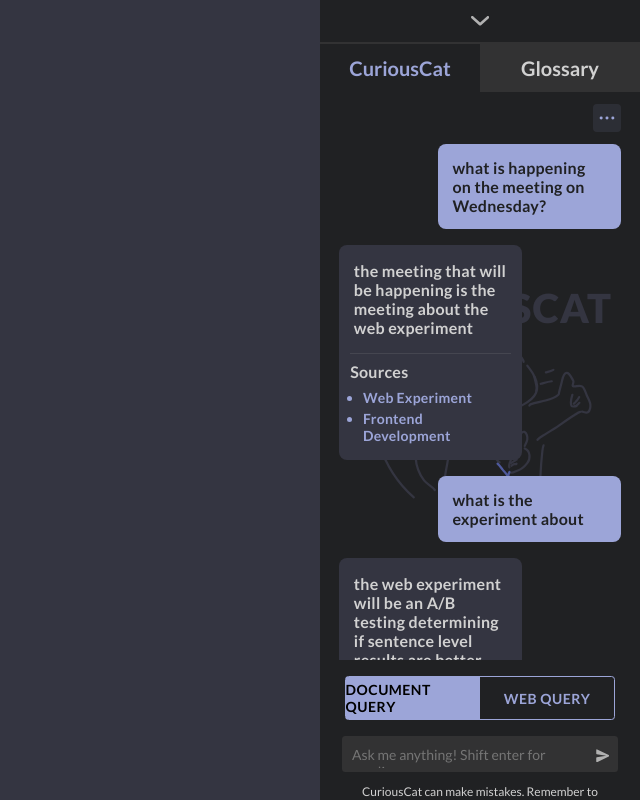
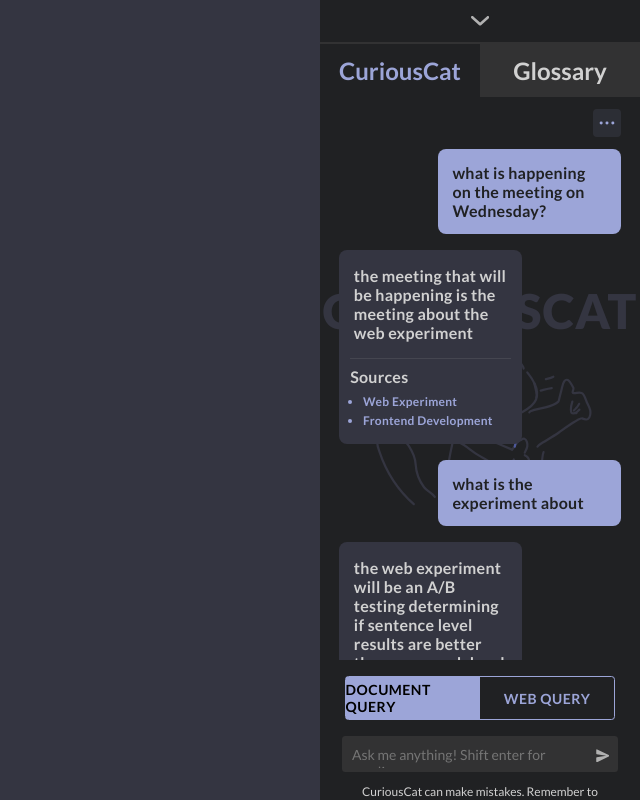
Before and after one commit to Jaywhisker/Satiscribble-UI, a Next.js app: page /dropdown in a window 1280 px wide. Shown: the whole page, without its empty margins (640-1280 px from the left). Built offline with nearby package versions, Linux system fonts and the light colour scheme.

Commit message:
adjusted fonts ig

```diff
--- a/src/styles/components/inputChat.module.css
+++ b/src/styles/components/inputChat.module.css
@@ -16,7 +16,8 @@
     padding: 1.75vh 0;
     color: var(--Dark_Grey);
     font-weight: 600;
-    font-size: 2vmin;
+    /* font-size: 2vmin; */
+    font-size: 1rem;
     letter-spacing: 0.25px;
 }
 
@@ -39,7 +40,8 @@
     padding: 2vh 0;
     color: var(--Off_White);
     font-weight: 600;
-    font-size: 2vmin;
+    /* font-size: 2vmin; */
+    font-size: 1rem;
     letter-spacing: 0.25px;
 }
 
@@ -54,7 +56,8 @@
     margin-top: 1vh;
     color: var(--Off_White);
     font-weight: 600;
-    font-size: 2vmin;
+    /* font-size: 2vmin; */
+    font-size: 1rem;
     letter-spacing: 0.25px;
     margin-bottom: 1vh;
 }
@@ -68,7 +71,8 @@
     color: var(--Nice_Blue);
     font-family: 'Lato';
     font-weight: 600;
-    font-size: 1.75vmin;
+    /* font-size: 1.75vmin; */
+    font-size: 0.75rem;
     letter-spacing: 0.25px;
     margin: 0.5vh 0;
 }
--- a/src/styles/components/rightSideBar.module.css
+++ b/src/styles/components/rightSideBar.module.css
@@ -58,7 +58,8 @@
 
 .tabText{
     margin: 0;
-    font-size: 2.5vmin;
+    /* font-size: 2.5vmin; */
+    font-size: 1.5rem;
     font-weight: 600;
     margin: 1.5vh 0;
 }
@@ -81,7 +82,8 @@
 
 .backgroundText{
     color: var(--Dark_Purple_Blue);
-    font-size: 5vmin;
+    /* font-size: 5vmin; */
+    font-size: 3rem;
     font-weight: 800;
     letter-spacing: 1px;
     margin-bottom: 1.5vh;
@@ -144,23 +146,25 @@
 
 .clearChatContainer{
     position: absolute;
-    top: 17vh;
-    right: 1vw;
+    top: 18vh;
+    right: 6%;
     background-color: var(--Grey);
     padding: 1vh 1vw;
     border-radius: 3.5px;
+    z-index: 5;
 }
 
 .clearChatContainer:hover{
     cursor: pointer;
-    background-color: var(--Nice_Blue_25);
+    background-color: var(--Dark_Purple_Blue);
 }
 
 .clearChatText{
     color: var(--Off_White);
     font-weight: 600;
     letter-spacing: 0.5px;
-    font-size: 1.75vmin;
+    font-size: 0.75rem;
+    /* font-size: 1.75vmin; */
     margin: 0;
 }
 
```
